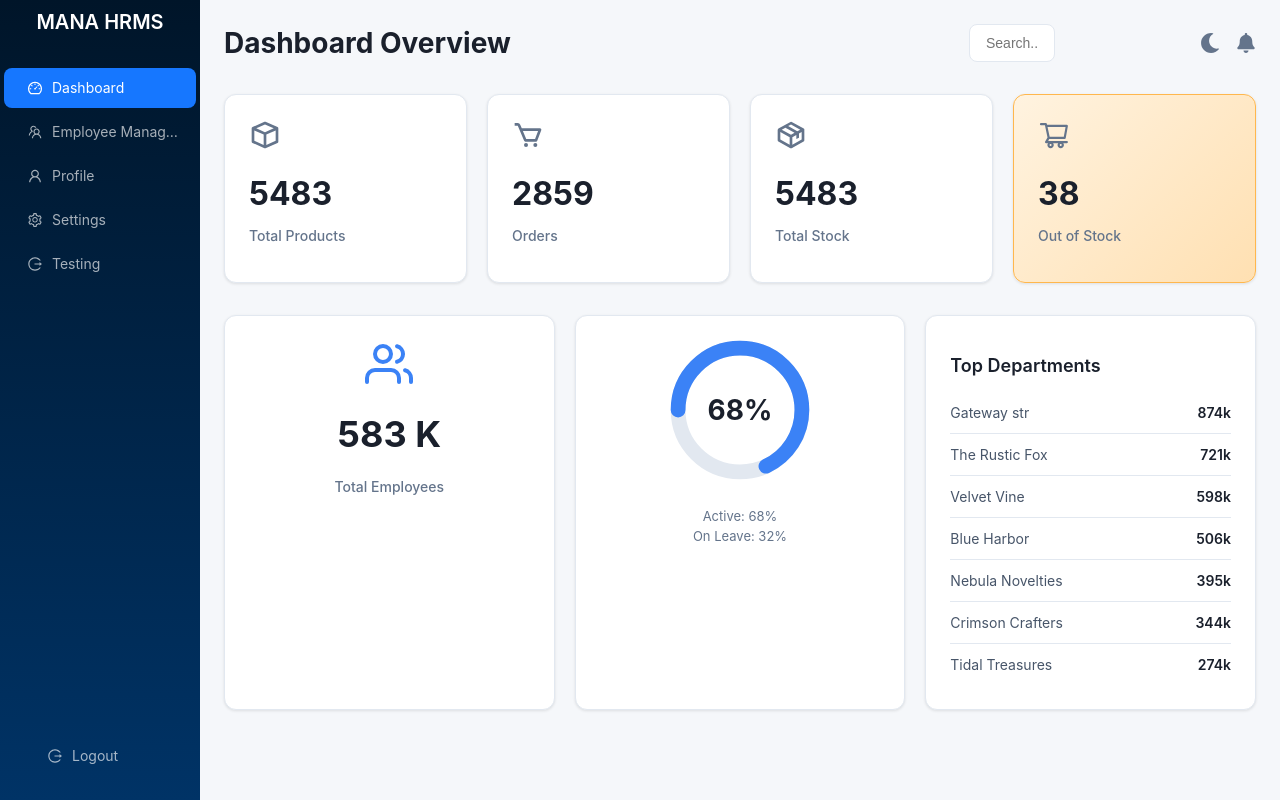
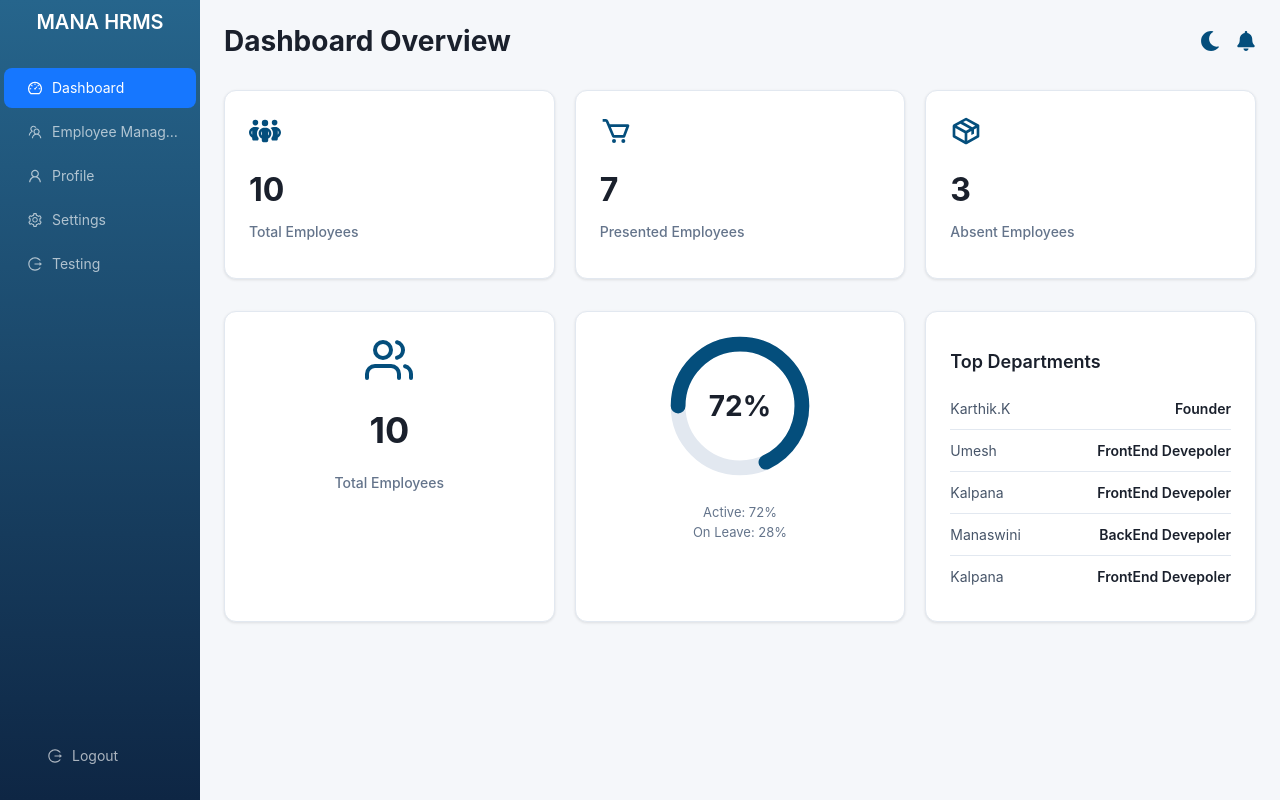
Before and after one commit to MasterKnown1610/manahrms-frondend, a React (Vite) app: page / in a window 1280 px wide. Built offline with nearby package versions, Linux system fonts and the light colour scheme.

Commit message:
Changed Dashboard

```diff
--- a/src/screens/Components/Sidebar.jsx
+++ b/src/screens/Components/Sidebar.jsx
@@ -1,4 +1,5 @@
 import React from "react";
+// import Dashboard from "../../../Dashboard";
 import { useNavigate, useLocation } from "react-router-dom";
 import {
   UserOutlined,
@@ -44,7 +45,7 @@ const Sidebar = () => {
     <div
       style={{
         height: "100%",
-        background: "linear-gradient(180deg, #001529 0%, #003366 100%)",
+        background: "linear-gradient(#26658c, #0e2644ff)",
         display: "flex",
         flexDirection: "column",
         justifyContent: "space-between",
--- a/src/screens/Dashboard/Dashboard.css
+++ b/src/screens/Dashboard/Dashboard.css
@@ -51,13 +51,13 @@
 
 .icon-button {
   font-size: 20px;
-  color: #64748b;
+  color: hsl(203, 94%, 25%);
   cursor: pointer;
   transition: color 0.2s ease;
 }
 
 .icon-button:hover {
-  color: #1e293b;
+  color: #207aae;
 }
 
 /* Cards Grid */
@@ -89,10 +89,13 @@
 
 .stat-icon {
   font-size: 32px;
-  color: #64748b;
+  color: hsl(203, 94%, 25%);
   margin-bottom: 12px;
 }
 
+.stat-icon:hover{
+  color: #207aae
+}
 .stat-value {
   font-size: 32px;
   font-weight: 700;
@@ -131,7 +134,7 @@
 
 .stats-icon {
   font-size: 48px;
-  color: #3b82f6;
+  color: hsl(203, 94%, 25%);
   margin-bottom: 16px;
 }
 
@@ -167,7 +170,7 @@
 }
 
 .circle {
-  stroke: #3b82f6;
+  stroke: hsl(203, 94%, 25%);
   stroke-linecap: round;
   animation: progress 1s ease-out forwards;
 }
--- a/src/screens/Dashboard/Dashboard.jsx
+++ b/src/screens/Dashboard/Dashboard.jsx
@@ -1,19 +1,18 @@
 import React from "react";
-import { FaBell, FaMoon } from "react-icons/fa";
+import { FaBell, FaEmpire, FaMoon } from "react-icons/fa";
 import { FiUsers } from "react-icons/fi";
-import { BiCube, BiCart, BiPackage } from "react-icons/bi";
+import {BiCart, BiPackage } from "react-icons/bi";
+import { FaPeopleGroup } from "react-icons/fa6";
 import { AiOutlineShoppingCart } from "react-icons/ai";
 import "./Dashboard.css";
 
 const Dashboard = () => {
-  const topStores = [
-    { name: "Gateway str", sales: "874k" },
-    { name: "The Rustic Fox", sales: "721k" },
-    { name: "Velvet Vine", sales: "598k" },
-    { name: "Blue Harbor", sales: "506k" },
-    { name: "Nebula Novelties", sales: "395k" },
-    { name: "Crimson Crafters", sales: "344k" },
-    { name: "Tidal Treasures", sales: "274k" },
+  const Employees = [
+    { name: "Karthik.K", role: "Founder" },
+    { name: "Umesh", role: "FrontEnd Devepoler" },
+    { name: "Kalpana", role: "FrontEnd Devepoler" },
+    { name: "Manaswini", role: "BackEnd Devepoler" },
+    { name: "Kalpana", role: "FrontEnd Devepoler" },
   ];
 
   return (
@@ -22,11 +21,7 @@ const Dashboard = () => {
         <h1 className="dashboard-title">Dashboard Overview</h1>
         <div className="dashboard-header-actions">
           <div className="search-container">
-            <input
-              type="text"
-              placeholder="Search..."
-              className="search-input"
-            />
+
           </div>
           <FaMoon className="icon-button" />
           <FaBell className="icon-button" />
@@ -36,15 +31,9 @@ const Dashboard = () => {
       {/* Overview Cards */}
       <div className="cards-grid">
         {[
-          { icon: BiCube, label: "Total Products", value: 5483 },
-          { icon: BiCart, label: "Orders", value: 2859 },
-          { icon: BiPackage, label: "Total Stock", value: 5483 },
-          {
-            icon: AiOutlineShoppingCart,
-            label: "Out of Stock",
-            value: 38,
-            highlight: true,
-          },
+          { icon: FaPeopleGroup, label: "Total Employees", value: 10 },
+          { icon: BiCart, label: "Presented Employees", value: 7 },
+          { icon: BiPackage, label: "Absent Employees", value: 3 },
         ].map((card, idx) => (
           <div
             key={idx}
@@ -62,7 +51,7 @@ const Dashboard = () => {
         {/* Total Users */}
         <div className="stats-card">
           <FiUsers className="stats-icon" />
-          <p className="stats-value">583 K</p>
+          <p className="stats-value">10</p>
           <p className="stats-label">Total Employees</p>
         </div>
 
@@ -91,12 +80,12 @@ const Dashboard = () => {
               />
             </svg>
             <div className="chart-center">
-              <p className="chart-percentage">68%</p>
+              <p className="chart-percentage">72%</p>
             </div>
           </div>
           <div className="chart-legend">
-            <p>Active: 68%</p>
-            <p>On Leave: 32%</p>
+            <p>Active: 72%</p>
+            <p>On Leave: 28%</p>
           </div>
         </div>
 
@@ -104,10 +93,10 @@ const Dashboard = () => {
         <div className="stats-card">
           <h2 className="stats-card-title">Top Departments</h2>
           <ul className="list-items">
-            {topStores.map((store, idx) => (
+            {Employees.map((emp, idx) => (
               <li key={idx} className="list-item">
-                <span>{store.name}</span>
-                <span className="list-value">{store.sales}</span>
+                <span>{emp.name}</span>
+                <span className="list-value">{emp.role}</span>
               </li>
             ))}
           </ul>
--- /dev/null
+++ b/src/screens/Testing/Testing.css
@@ -0,0 +1,3 @@
+h1{
+    margin-left: 10px;
+}
--- a/src/screens/Testing/Testing.jsx
+++ b/src/screens/Testing/Testing.jsx
@@ -1,10 +1,13 @@
 import React from "react";
-
+import "./Testing.css"
 const Testing = () => {
   return (
+    <>
     <div>
       <h1>Testing</h1>
     </div>
+
+    </>
   );
 };
 
```
Also changed, not shown: Dashboard.jsx (+4 -4 lines), 1 other file (tests, documents, lock files or other folders).
